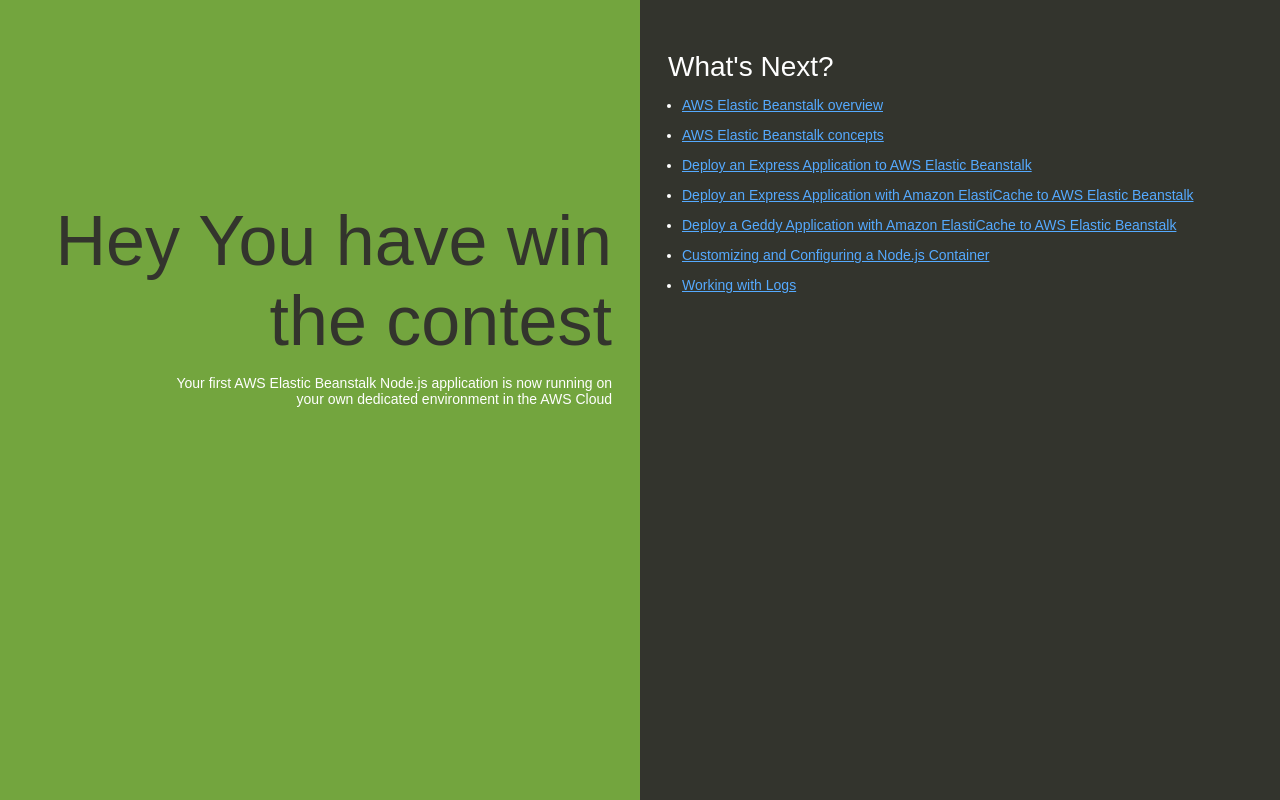
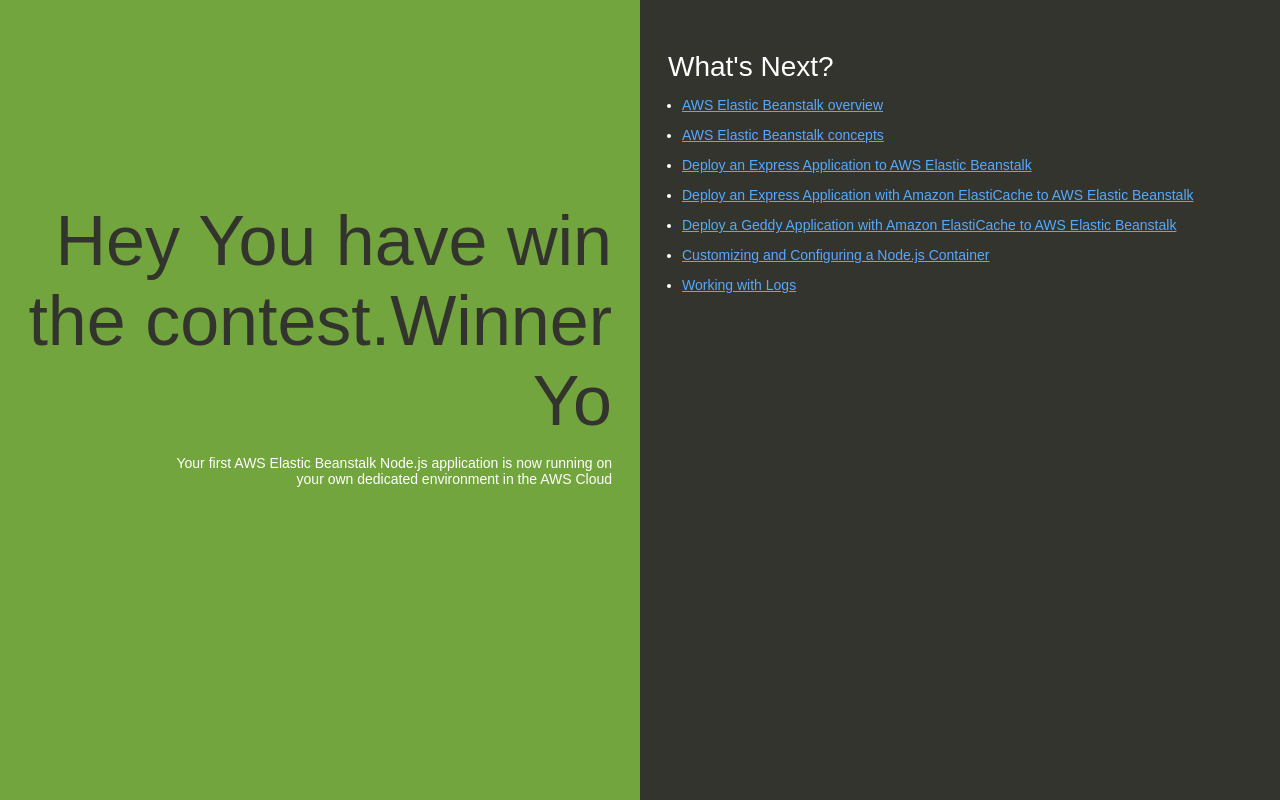
Before and after one commit to ShwetaManek90/DemoPipeline, a website: page index.html in a window 1280 px wide. Drawn offline with Linux system fonts and the light colour scheme.

Commit message:
Update index.html
Changed the heading

```diff
--- a/index.html
+++ b/index.html
@@ -74,7 +74,7 @@
   </head>
   <body>
     <div class="textColumn">
-      <h1>Hey You have win the contest</h1>
+      <h1>Hey You have win the contest.Winner Yo</h1>
       <p>Your first AWS Elastic Beanstalk Node.js application is now running on your own dedicated environment in the AWS Cloud</p>
     </div>
     <div class="linksColumn">
```
